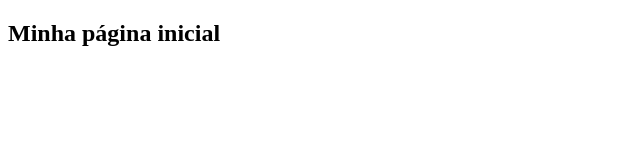
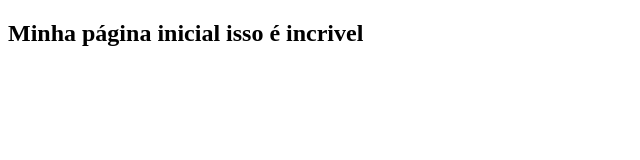
Before and after one commit to Andre48d/projeto-curso-git, a plain HTML site: page index.html in a window 1280 px wide. Shown: the whole page, without its empty margins (0-640 px from the left). Drawn offline with Linux system fonts and the light colour scheme.

Commit message:
Adicionando um sentimento

```diff
--- a/index.html
+++ b/index.html
@@ -9,6 +9,6 @@
 
 </head>
 <body>
-    <h2>Minha página inicial</h2>
+    <h2>Minha página inicial isso é incrivel</h2>
 </body>
 </html>
```
